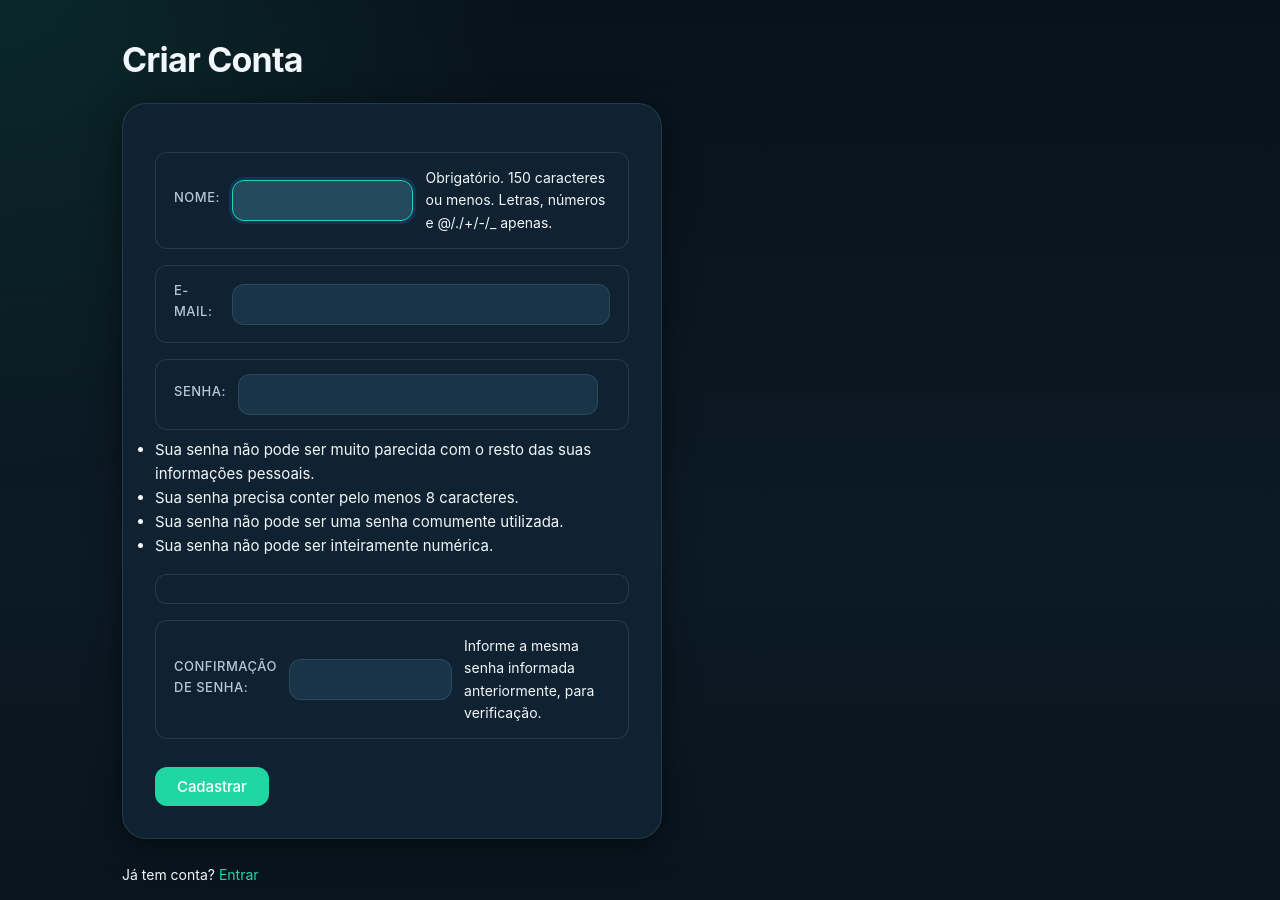
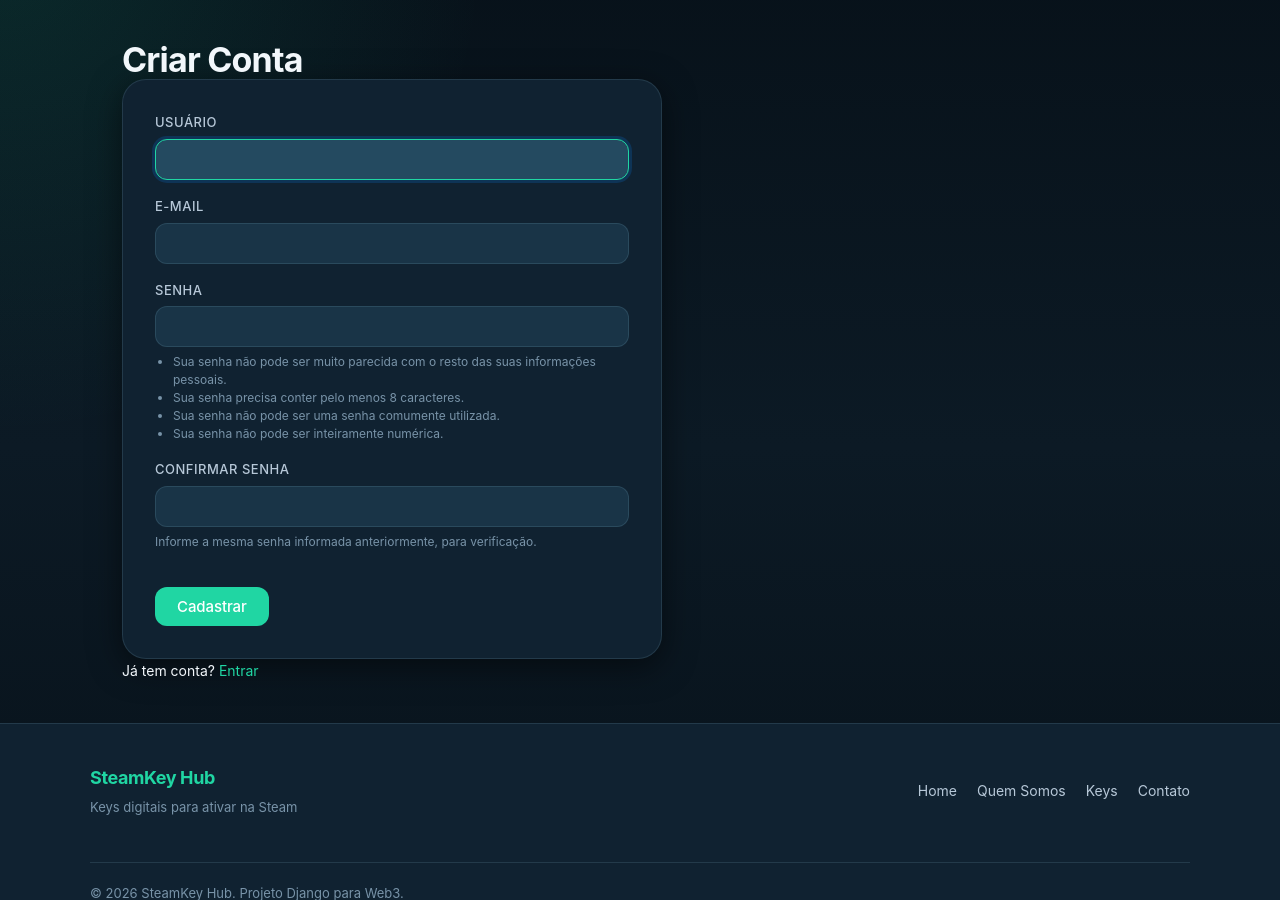
Before and after one commit to lusk4skk/PythonProj, a Django app: page /cadastro in a window 1280 px wide. Shown: the part 52-952 px from the top of the page. Run offline with Django 5.2, Linux system fonts and the light colour scheme; some web fonts are replaced.

Commit message:
correções de bugs no cadastro e melhorias no sistema de senha

```diff
--- a/app/forms.py
+++ b/app/forms.py
@@ -4,12 +4,27 @@ from django.contrib.auth.forms import UserCreationForm
 from django.contrib.auth.models import User
 
 class FormUsuario(UserCreationForm):
+    error_messages = {
+        'password_mismatch': 'As duas senhas não conferem.',
+    }
+
     class Meta:
         model = User
         fields = ['username', 'email', 'password1', 'password2']
         labels = {
-            'username': 'Nome',
-            'email': 'E-mail'
+            'username': 'Usuário',
+            'email': 'E-mail',
+            'password1': 'Senha',
+            'password2': 'Confirmar senha',
+        }
+        error_messages = {
+            'username': {
+                'unique': 'Já existe um usuário com esse nome. Escolha outro nome ou entre com a conta existente.',
+                'required': 'Informe um nome de usuário.',
+            },
+            'email': {
+                'invalid': 'Informe um e-mail válido.',
+            },
         }
 
 class FormEditarUsuario(forms.ModelForm):
--- a/app/static/css/style.css
+++ b/app/static/css/style.css
@@ -1522,6 +1522,32 @@ header h1,
   color: var(--accent-red);
 }
 
+.form-field {
+  margin-bottom: 16px;
+}
+
+.form-field label {
+  margin-top: 0;
+}
+
+.field-error {
+  display: block;
+  color: var(--accent-red);
+  font-size: 13px;
+  margin-top: 6px;
+}
+
+.field-help {
+  color: var(--text-tertiary);
+  font-size: 12px;
+  line-height: 1.5;
+  margin-top: 6px;
+}
+
+.field-help ul {
+  margin: 6px 0 0 18px;
+}
+
 .profile-header {
   margin-bottom: 32px;
 }
--- a/app/templates/cadastro.html
+++ b/app/templates/cadastro.html
@@ -6,15 +6,58 @@
 
 <h1>Criar Conta</h1>
 
-<br>
+{% if form.non_field_errors %}
+    <div class="form-errors">
+        {% for erro in form.non_field_errors %}
+            <div class="message message-error">{{ erro }}</div>
+        {% endfor %}
+    </div>
+{% endif %}
 
-<form action="{% url 'cadastro' %}" method="post">
+<form action="{% url 'cadastro' %}" method="post" class="auth-form">
     {% csrf_token %}
-    {{ form.as_p }}
+
+    <div class="form-field">
+        <label for="{{ form.username.id_for_label }}">Usuário</label>
+        {{ form.username }}
+        {% for erro in form.username.errors %}
+            <span class="field-error">{{ erro }}</span>
+        {% endfor %}
+    </div>
+
+    <div class="form-field">
+        <label for="{{ form.email.id_for_label }}">E-mail</label>
+        {{ form.email }}
+        {% for erro in form.email.errors %}
+            <span class="field-error">{{ erro }}</span>
+        {% endfor %}
+    </div>
+
+    <div class="form-field">
+        <label for="{{ form.password1.id_for_label }}">Senha</label>
+        {{ form.password1 }}
+        {% if form.password1.help_text %}
+            <div class="field-help">{{ form.password1.help_text }}</div>
+        {% endif %}
+        {% for erro in form.password1.errors %}
+            <span class="field-error">{{ erro }}</span>
+        {% endfor %}
+    </div>
+
+    <div class="form-field">
+        <label for="{{ form.password2.id_for_label }}">Confirmar senha</label>
+        {{ form.password2 }}
+        {% if form.password2.help_text %}
+            <div class="field-help">{{ form.password2.help_text }}</div>
+        {% endif %}
+        {% for erro in form.password2.errors %}
+            <span class="field-error">{{ erro }}</span>
+        {% endfor %}
+    </div>
+
     <input type="submit" value="Cadastrar">
 </form>
 
-<br>
 <p style="display:inline; background:none; border:none; padding:0;">
     Já tem conta? <a href="{% url 'login' %}">Entrar</a>
 </p>
```
Also changed, not shown: db.sqlite3.
